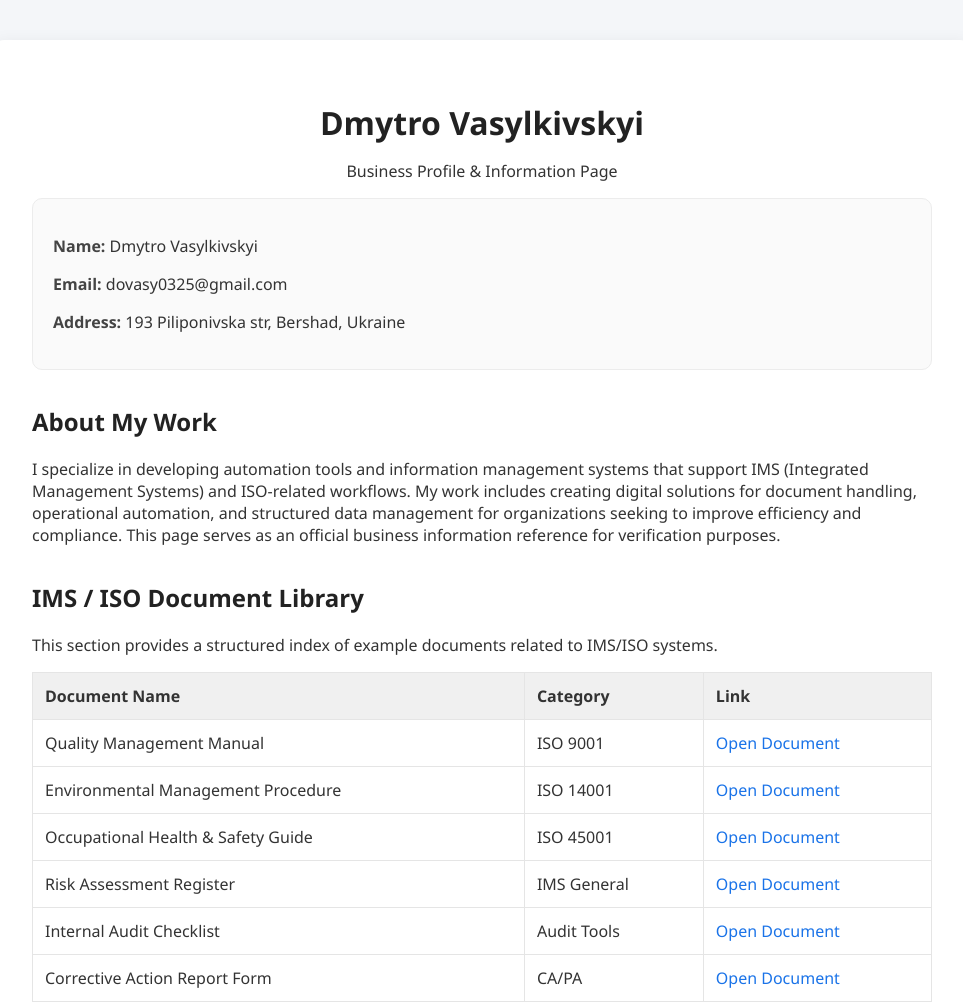
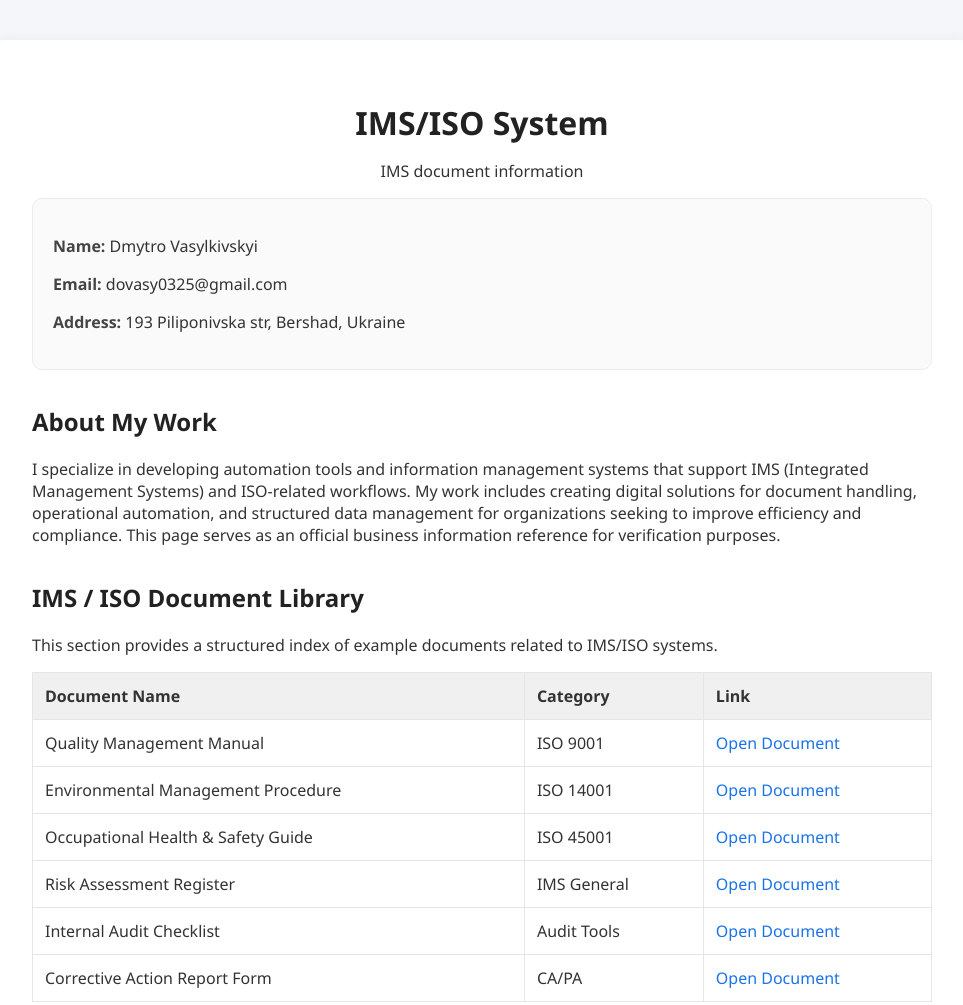
Before and after one commit to altermarkiver/IMS-ISO-Automation-System, a plain HTML site: page index.html in a window 1280 px wide. Shown: the top 1005 px of the page, without its empty margins (158-1121 px from the left). Drawn offline with Linux system fonts and the light colour scheme.

Commit message:
Update index.html

```diff
--- a/index.html
+++ b/index.html
@@ -82,8 +82,8 @@
 <body>
 
     <div class="container">
-        <h1>Dmytro Vasylkivskyi</h1>
-        <p style="text-align:center;">Business Profile & Information Page</p>
+        <h1>IMS/ISO System</h1>
+        <p style="text-align:center;">IMS document information</p>
 
         <!-- Personal Info -->
         <div class="info-box">
```
